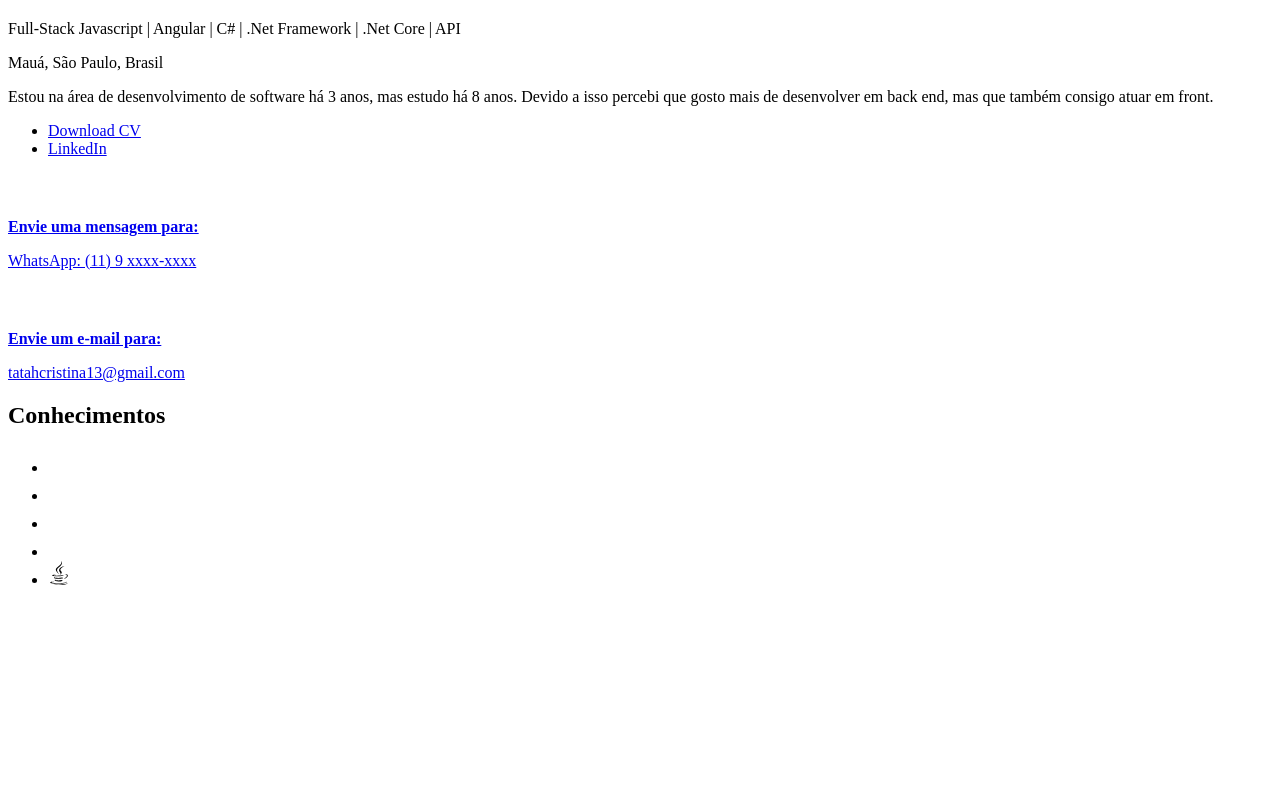
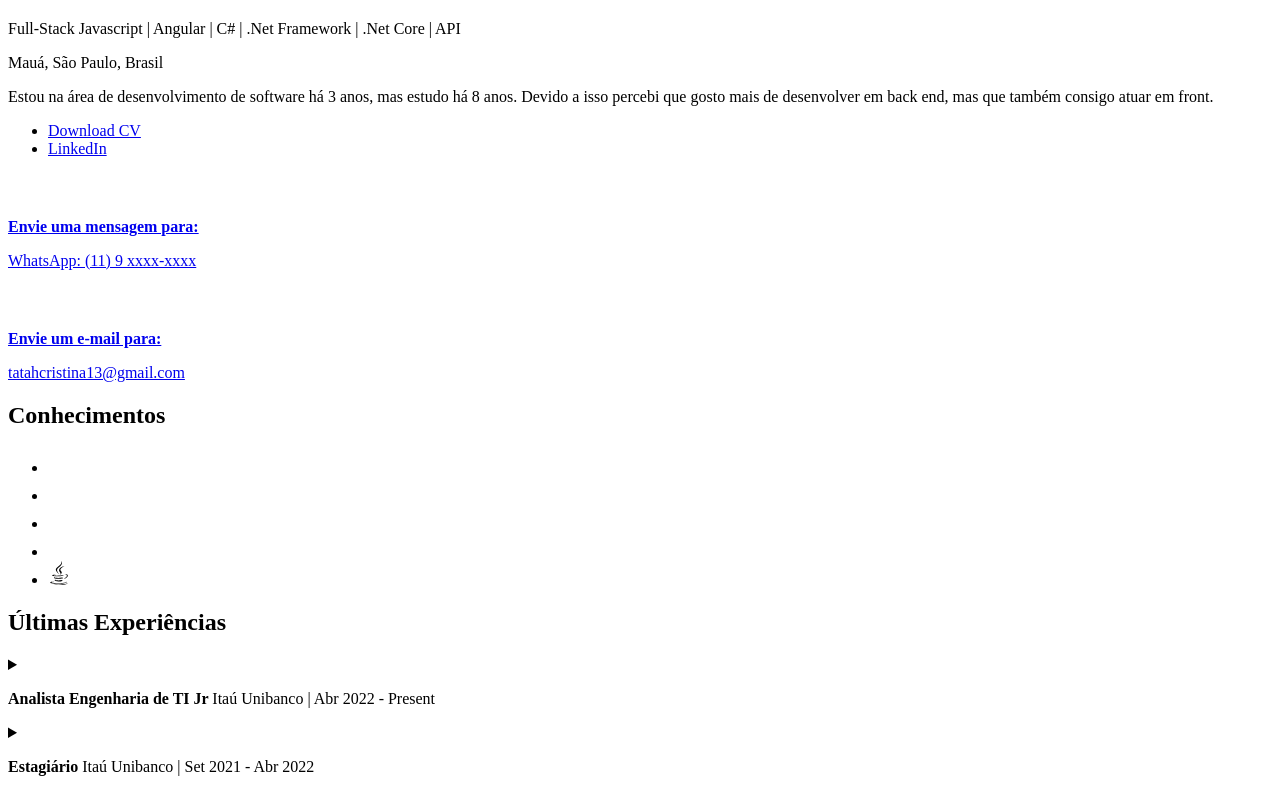
Before and after one commit to thaissilvaa/curso-angular-portfolio, an Angular app: page / in a window 1280 px wide. Shown: the part 202-1002 px from the top of the page. Before the commit the page ends 807 px from the top, so only its background shows below. Built offline with nearby package versions, Linux system fonts and the light colour scheme.

Commit message:
criando a parte main de experiencia

```diff
--- /dev/null
+++ b/src/app/modules/portfolio/components/experiences/experiences.component.html
@@ -0,0 +1,14 @@
+<div class="container">
+    <h2>Últimas Experiências</h2>
+    @for(item of arrayExperience(); track item;){
+        <details>
+            <summary>
+                <p>
+                    <strong> {{item.summary.strong}} </strong>
+                    {{item.summary.p}}
+                </p>
+            </summary>
+            <article [innerHTML]="item.text"></article>
+        </details>
+    }
+</div>
--- /dev/null
+++ b/src/app/modules/portfolio/components/experiences/experiences.component.ts
@@ -0,0 +1,30 @@
+import { CommonModule } from '@angular/common';
+import { Component, signal } from '@angular/core';
+import { IExperience } from '../../interface/IExperience.interface';
+
+@Component({
+  selector: 'app-experiences',
+  standalone: true,
+  imports: [CommonModule],
+  templateUrl: './experiences.component.html',
+  styleUrl: './experiences.component.scss'
+})
+export class ExperiencesComponent {
+  public arrayExperience = signal<IExperience[]>([
+    {
+      summary: {
+        strong: "Analista Engenharia de TI Jr",
+        p: "Itaú Unibanco | Abr 2022 - Present",
+      },
+      text: "<p> Faço sustentação e desenvovimento das automações utilizadas para gerenciamento de ordens de serviço, faturamento e ocorrências das agências fisícas do banco. </p>"
+    },
+    {
+      summary: {
+        strong: "Estagiário",
+        p: "Itaú Unibanco | Set 2021 - Abr 2022",
+      },
+      text: "<p> Estagiei na área de sustentação das automações utilizadas para gerenciamento de ordens de serviço, faturamento e ocorrências das agências fisícas do banco. </p>"
+    }
+  ])
+
+}
--- /dev/null
+++ b/src/app/modules/portfolio/interface/IExperience.interface.ts
@@ -0,0 +1,4 @@
+export interface IExperience{
+    summary: {strong: string, p:string},
+    text: string
+}
--- a/src/app/modules/portfolio/pages/home/home.component.html
+++ b/src/app/modules/portfolio/pages/home/home.component.html
@@ -2,4 +2,5 @@
 
 <main>
     <app-knowledge/>
+    <app-experiences/>
 </main>
--- a/src/app/modules/portfolio/pages/home/home.component.ts
+++ b/src/app/modules/portfolio/pages/home/home.component.ts
@@ -2,6 +2,7 @@
 import { Component } from '@angular/core';
 import { HeaderComponent } from '../../components/header/header.component';
 import { KnowledgeComponent } from '../../components/knowledge/knowledge.component';
+import { ExperiencesComponent } from '../../components/experiences/experiences.component';
 
 @Component({
   selector: 'app-home',
@@ -10,6 +11,7 @@
     CommonModule,
     HeaderComponent,
     KnowledgeComponent,
+    ExperiencesComponent,
   ],
   templateUrl: './home.component.html',
   styleUrl: './home.component.scss'
```
Also changed, not shown: src/app/modules/portfolio/components/experiences/experiences.component.scss (added), 1 other file (tests, documents, lock files or other folders).
